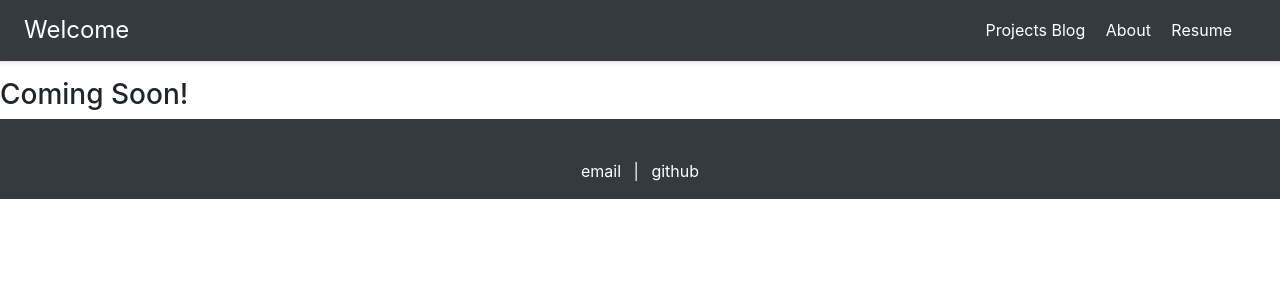
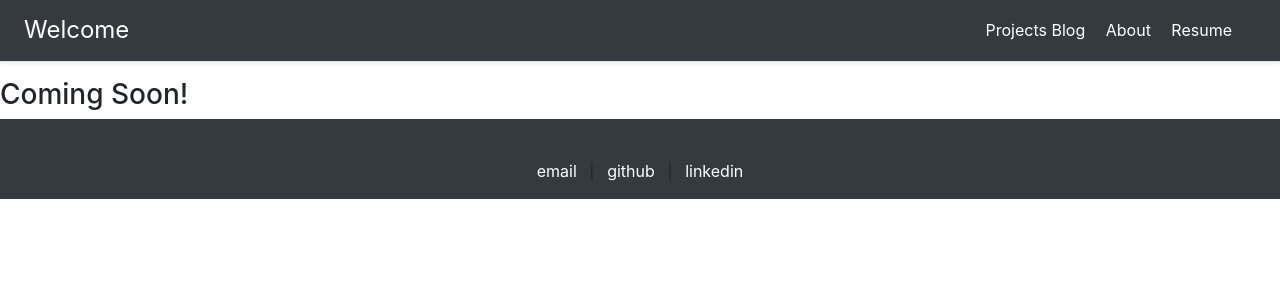
Before and after one commit to Jnrolfe/jnrolfe.github.io, a Jekyll site: the page built from index.html, in a window 1280 px wide. Shown: the top 300 px of the page. Built offline with Jekyll 4.4.1, drawn with Linux system fonts in a browser that asks for light colours.

Commit message:
remove extra div

```diff
--- a/_layouts/default.html
+++ b/_layouts/default.html
@@ -9,11 +9,11 @@
 		</head>
 		<body>
       <div class="d-flex flex-column flex-md-row align-items-center p-3 px-md-4 mb-3 bg-dark border-bottom shadow-sm">
-        <a class="h4 my-0 mr-md-auto font-weight-normal text-white" href="/">Welcome</a>
+        <a class="h4 my-0 mr-md-auto font-weight-normal" href="/">Welcome</a>
         <nav class="my-2 my-md-0 mr-md-3">
-          <a class="p-2 text-white" href="#">Projects Blog</a>
-          <a class="p-2 text-white" href="#">About</a>
-          <a class="p-2 text-white" href="#">Resume</a>
+          <a class="p-2" href="#">Projects Blog</a>
+          <a class="p-2" href="#">About</a>
+          <a class="p-2" href="#">Resume</a>
         </nav>
       </div>
 
@@ -21,10 +21,9 @@
 
 			<footer class="page-footer font-small pt-4 bg-dark">
         <div class="footer-copyright text-center py-3">
-          <div class="text-white">
-            <a class="p-2" href="mailto:jamesnrolfe@gmail.com">email</a> |
-            <a class="p-2" href="https://github.com/jnrolfe">github</a>
-          </div>
+          <a class="p-2" href="mailto:jamesnrolfe@gmail.com">email</a> |
+          <a class="p-2" href="https://github.com/jnrolfe">github</a> |
+          <a class="p-2" href="https://www.linkedin.com/in/rolfejames/">linkedin</a>
         </div>
 			</footer>
       <script src="https://code.jquery.com/jquery-3.4.1.slim.min.js" integrity="sha384-J6qa4849blE2+poT4WnyKhv5vZF5SrPo0iEjwBvKU7imGFAV0wwj1yYfoRSJoZ+n" crossorigin="anonymous"></script>
```
